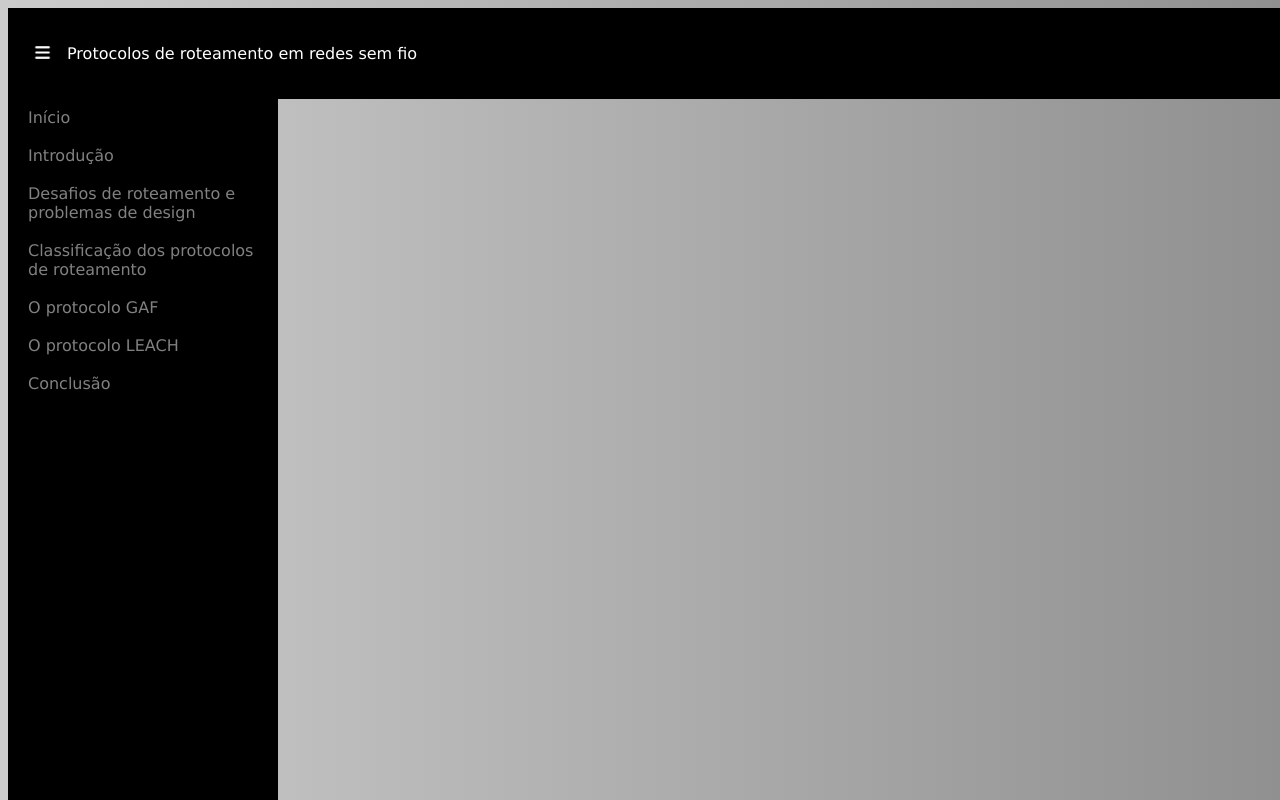
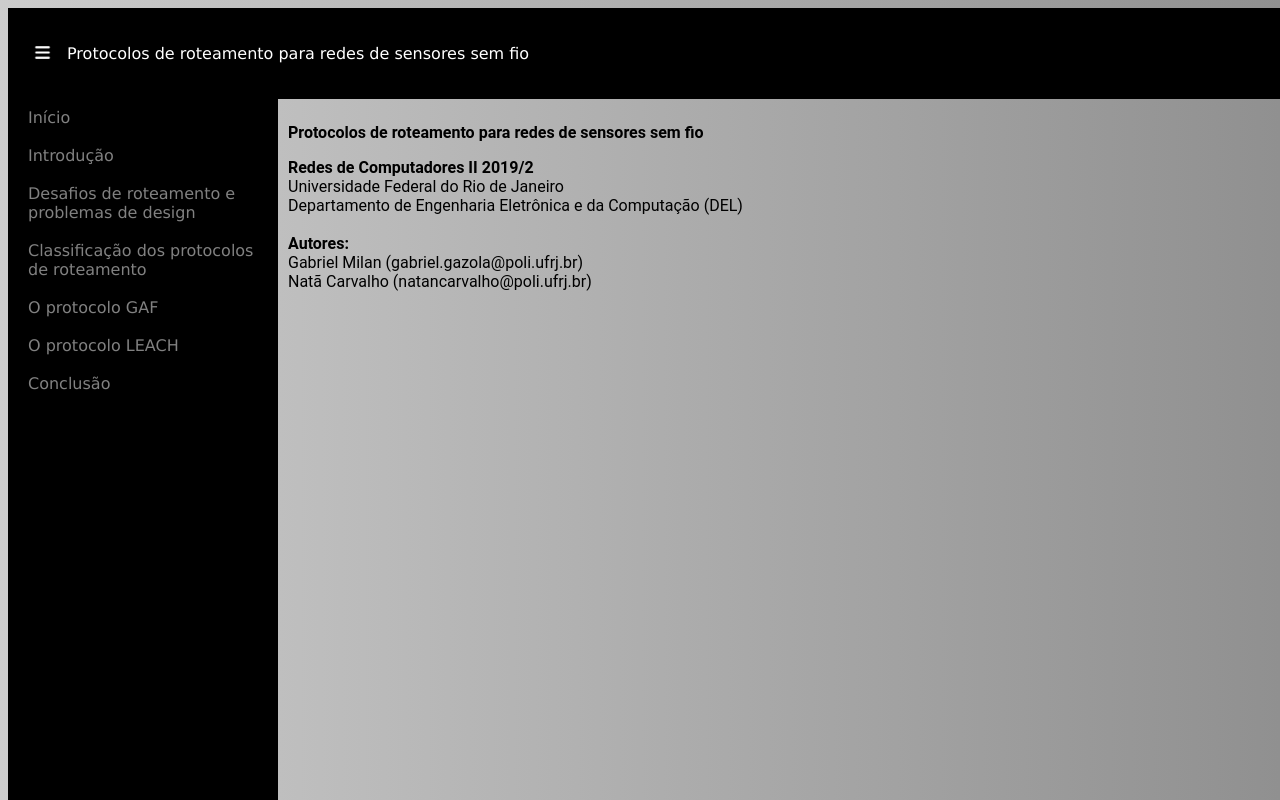
Before and after one commit to gabriel-milan/ComputerNetworks2, a plain HTML site: page index.html in a window 1280 px wide. Drawn offline with Linux system fonts and the light colour scheme.

Commit message:
Add author information

```diff
--- a/index.html
+++ b/index.html
@@ -1,13 +1,13 @@
 <html>
   <head>
-    <title>Protocolos de roteamento em redes sem fio</title>
+    <title>Protocolos de roteamento para redes de sensores sem fio</title>
     <script src="js/main.js"></script>
     <link rel="stylesheet" href="css/main.css">
   </head>
   <body>
 		<div class="header">
       <a href="javascript:void(0)" onclick="openCloseNavBar()"><img class="header-logo" src="img/toggl.png"></a>
-      <p>Protocolos de roteamento em redes sem fio</p>
+      <p>Protocolos de roteamento para redes de sensores sem fio</p>
 		</div>
     <div id="mySidenav" class="sidenav">
       <a href="javascript:void(0)" onclick="contentInicio()">Início</a>
@@ -28,6 +28,22 @@
     <!-- Add all page content inside this div if you want the side nav to push page content to the right (not used if you only want the sidenav to sit on top of the page -->
     <div id="main" class="main" style="margin-left: 250px;">
       <div id="inicio">
+        <b>Protocolos de roteamento para redes de sensores sem fio</b>
+        <p>
+          <b>Redes de Computadores II 2019/2</b>
+          <br>
+          Universidade Federal do Rio de Janeiro
+          <br>
+          Departamento de Engenharia Eletrônica e da Computação (DEL)
+          <br>
+          <br>
+          <b>Autores:</b>
+          <br>
+          Gabriel Milan (gabriel.gazola@poli.ufrj.br)
+          <br>
+          Natã Carvalho (natancarvalho@poli.ufrj.br)
+          <br>
+        </p>
       </div>
 
       <div id="intro" style="display: none;">
```
